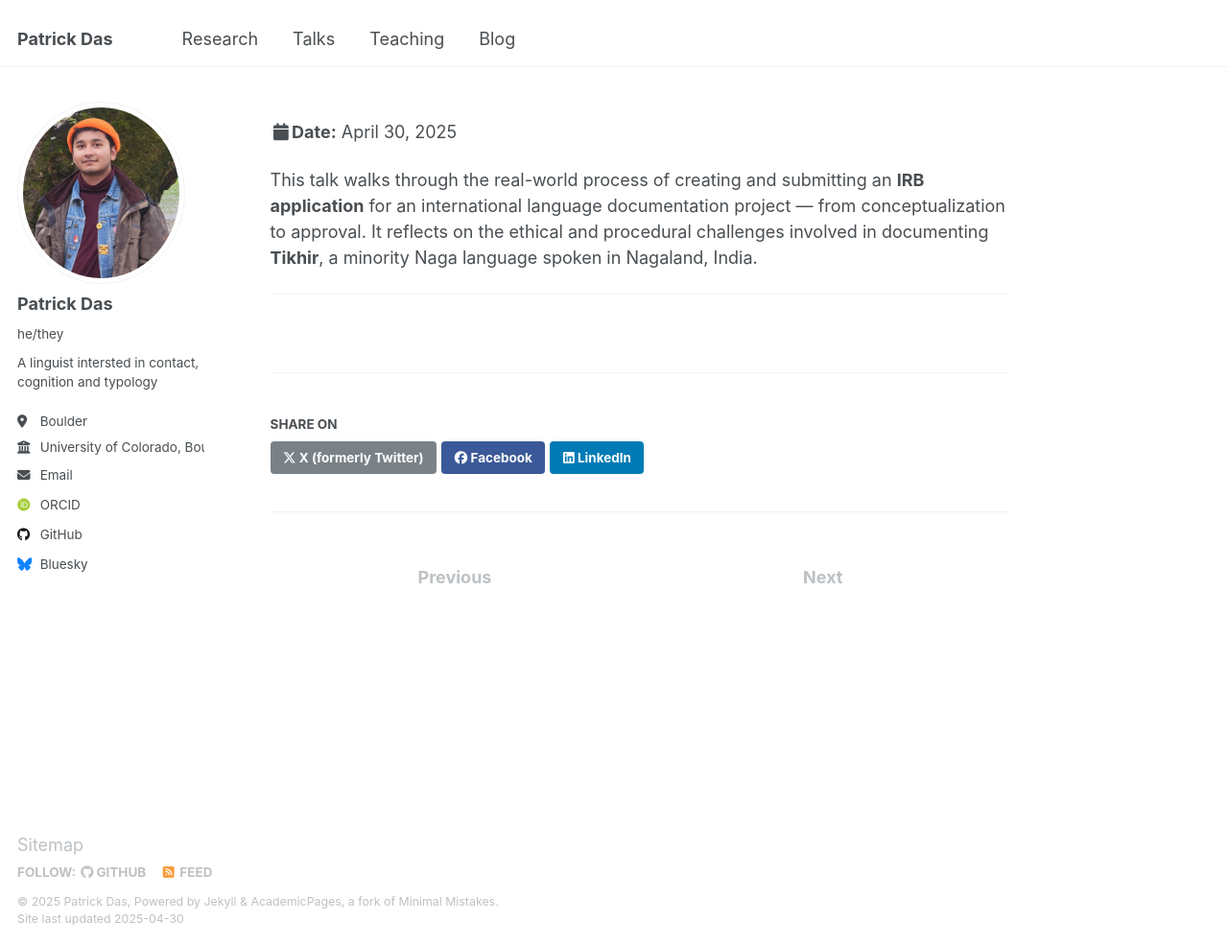
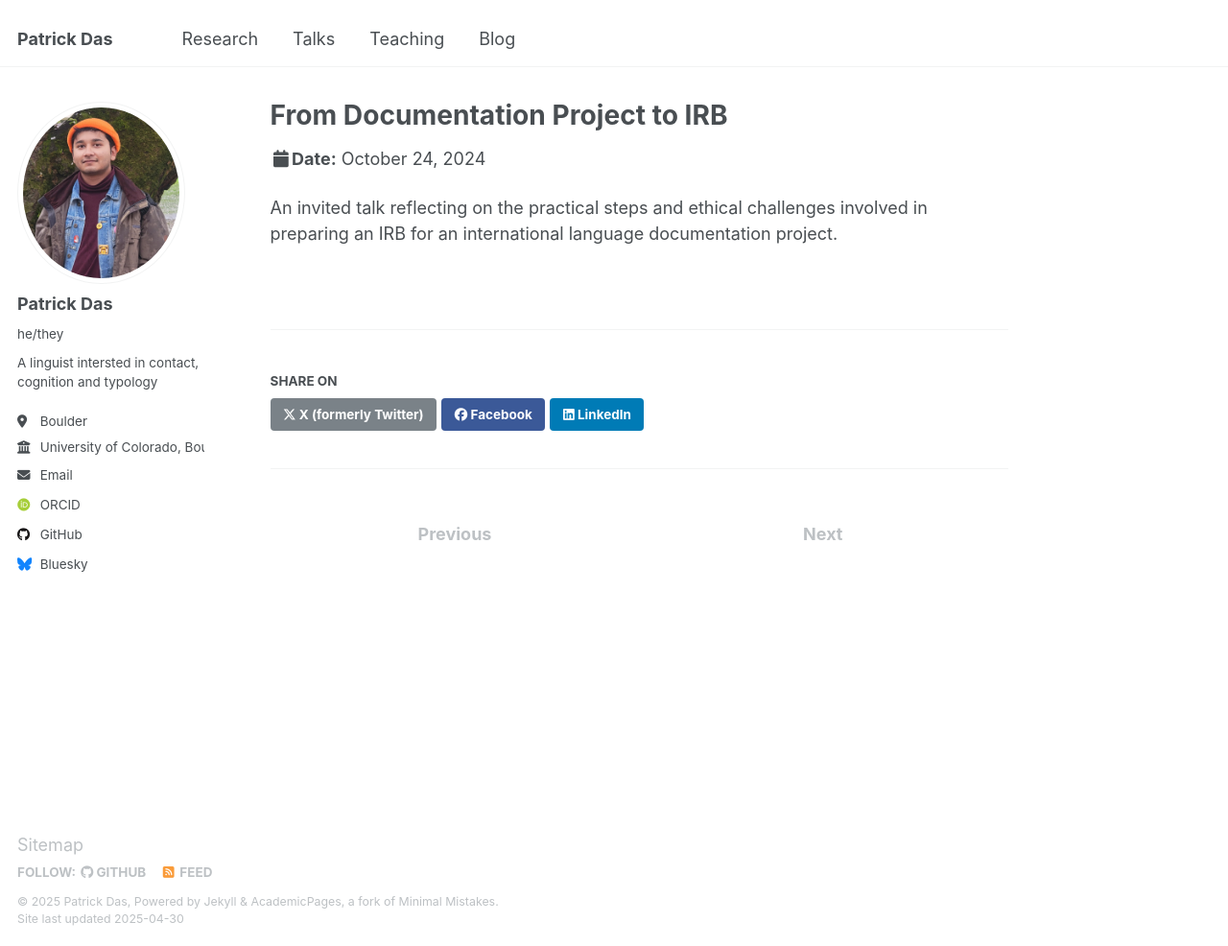
Before and after one commit to patrickdas/patrickdas.github.io, a Jekyll site: the page built from _talks/talk_irb_updated.md, in a window 1280 px wide and 986 px high. Shown: the whole window at 96% size. Built offline with Jekyll 4.4.1, drawn with Linux system fonts in a browser that asks for light colours; some web fonts are replaced.

Commit message:
Update talk_irb_updated.md

```diff
--- a/_talks/talk_irb_updated.md
+++ b/_talks/talk_irb_updated.md
@@ -1,14 +1,11 @@
 ---
-title: "From Documentation Project to IRB""
+title: "From Documentation Project to IRB"
 collection: talks
-type: "invited talk"
-permalink: /talks/irb
-venue: "Working Group on Language Documentation, Description and Revitalization, CU Boulder"
+type: "Invited talk"
+permalink: /talks/irb/
+venue: "CU Boulder Language Documentation & Description Reading Group"
 date: 2024-10-24
-location: "Boulder, CO"
+location: "University of Colorado Boulder"
 ---
 
-
-This talk walks through the real-world process of creating and submitting an **IRB application** for an international language documentation project — from conceptualization to approval. It reflects on the ethical and procedural challenges involved in documenting **Tikhir**, a minority Naga language spoken in Nagaland, India.
-
----
+An invited talk reflecting on the practical steps and ethical challenges involved in preparing an IRB for an international language documentation project.
```
